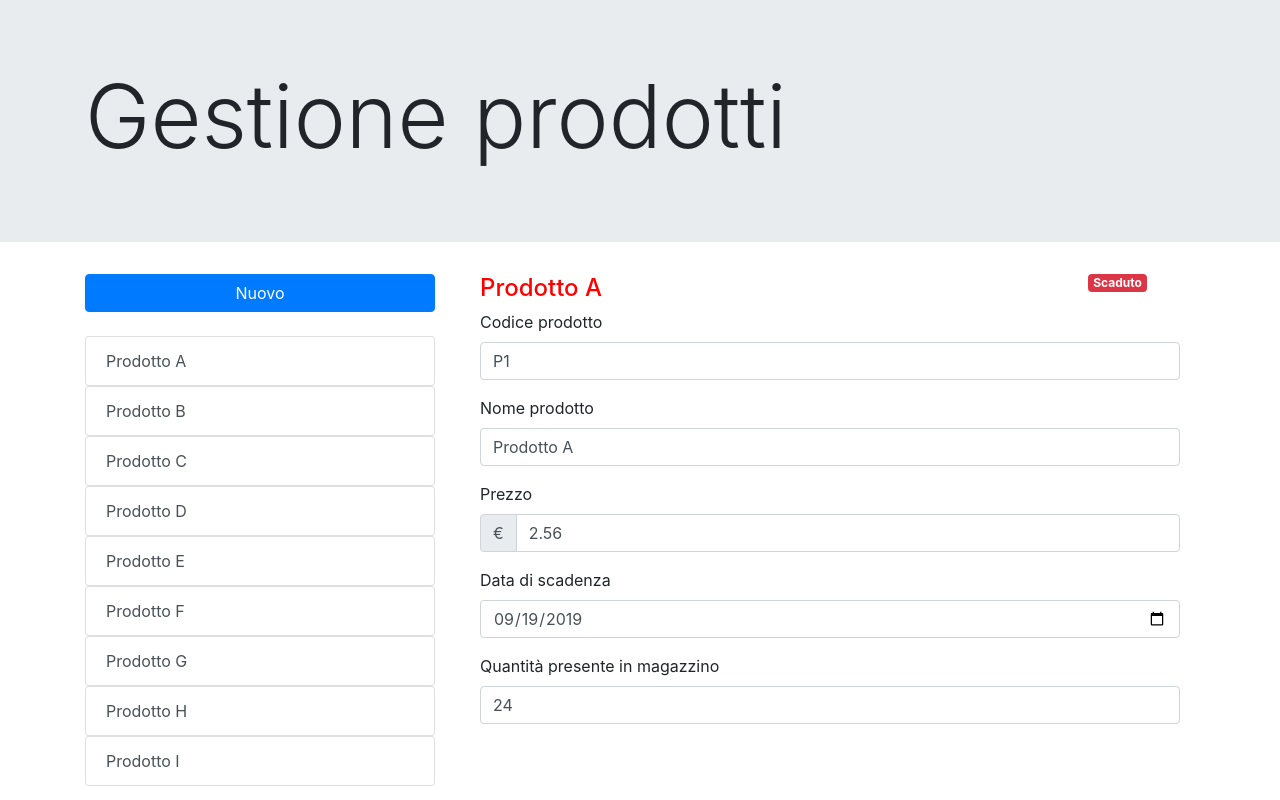
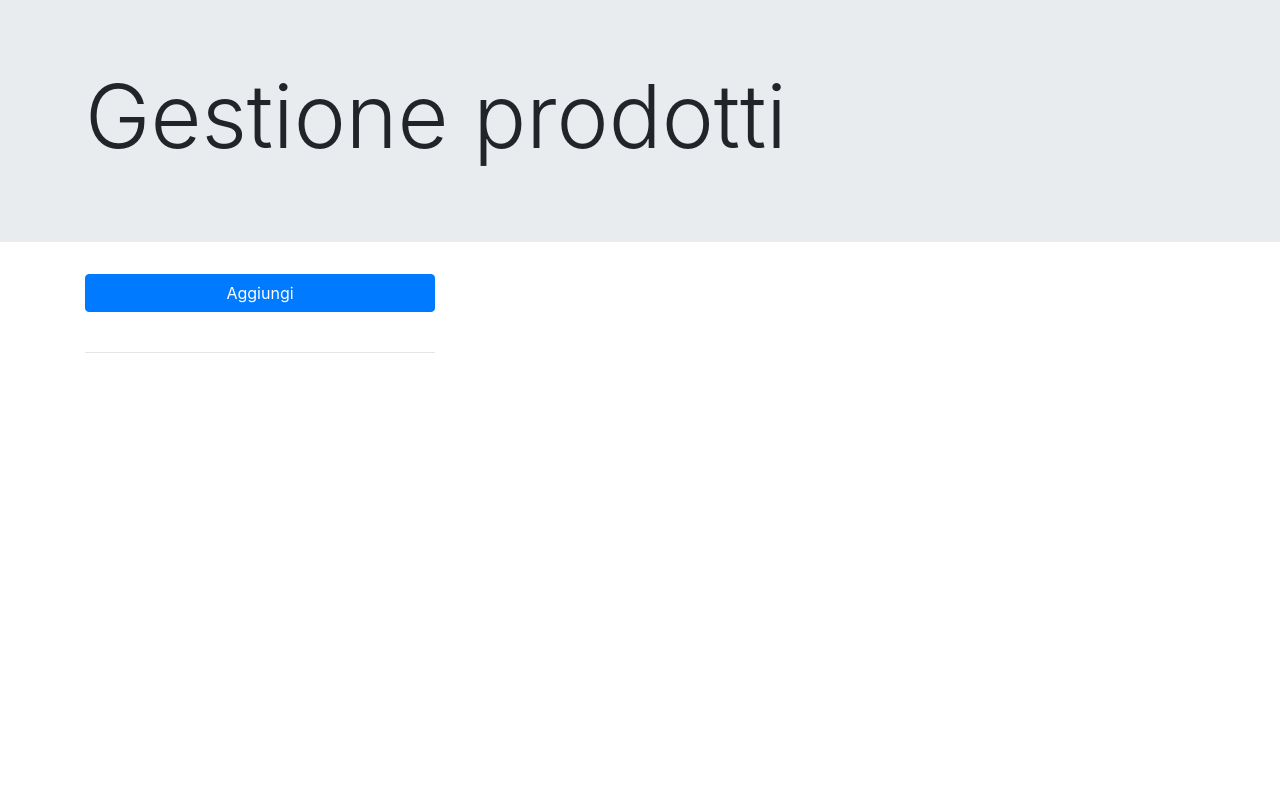
Before and after one commit to davideAlberti/angular-prodotto-aqqnwm, an Angular app: page / in a window 1280 px wide. Built offline with nearby package versions, Linux system fonts and the light colour scheme.

Commit message:
3 files modified

```diff
--- a/src/app/magazzino/magazzino.component.html
+++ b/src/app/magazzino/magazzino.component.html
@@ -1,16 +1,32 @@
 <div class="container">
 	<div class="row">
-		<div class="col-4 col-sm-4">
-      <button class="btn btn-primary btn-block" (click)="addNuovoProdotto()">Nuovo</button>
-
-      <br />
-
-      <div class="list-group" *ngFor="let item of prodotti.getItems(); let i = index">
-				<button type="button" class="list-group-item list-group-item-action" (click)="corrente = i">{{ item.nome }}</button>
+		<div class="col-sm-4">
+      <button class="btn btn-primary btn-block"
+      (click)="addNuovoProdotto()"
+      >Aggiungi</button>
+      <br>
+			<div class="list-group">
+				<button type="button" class="list-group-item list-group-item-action  d-flex justify-content-between align-items-center"
+        *ngFor="let prodotto of prodotti.getItems(); let i = index"
+        (click)="setCorrente(i)"
+        [ngClass]="{'active':corrente==i}"
+        ><div *ngIf="prodotto.nome != ''; else nuovoProdotto">{{prodotto.nome}}</div>
+        <ng-template #nuovoProdotto>Nuovo</ng-template>
+        <div>
+        <span class="badge badge-danger" *ngIf="prodotto.daAcquistare()">ACQ</span>
+        &nbsp;
+        <span class="badge"
+      [ngClass]="{'badge-danger': prodotto.giorniAScadenza() <= 0, 'badge-warning': prodotto.giorniAScadenza() > 0 && prodotto.giorniAScadenza() < 7, 'badge-success' : prodotto.giorniAScadenza() >= 7}"
+      >{{prodotto.getScadenzaShortLabel()}}</span>
+      </div>
+        </button>
 			</div>
+      <hr />
 		</div>
     <div class="col-sm-8">
-      <app-prodotto [prodotto]="prodotti.getItem(corrente)"></app-prodotto>
+      <app-prodotto [prodotto]="prodotti.getItem(corrente)"
+      *ngIf="prodotti.getLastIndex()>=0"
+      ></app-prodotto>
     </div>
 	</div>
 </div>
--- a/src/app/magazzino/magazzino.component.ts
+++ b/src/app/magazzino/magazzino.component.ts
@@ -1,34 +1,30 @@
-import { Component, OnInit } from '@angular/core';
-import { Prodotti } from './prodotti.model';
-import { Prodotto } from '../prodotto/prodotto.model';
+import { Component, OnInit } from "@angular/core";
+import { Prodotti } from "./prodotti.model";
+import { Prodotto } from "../prodotto/prodotto.model";
 
 @Component({
-  selector: 'app-magazzino',
-  templateUrl: './magazzino.component.html',
-  styleUrls: ['./magazzino.component.css']
+  selector: "app-magazzino",
+  templateUrl: "./magazzino.component.html",
+  styleUrls: ["./magazzino.component.css"]
 })
 export class MagazzinoComponent implements OnInit {
 
-  prodotti: Prodotti
-  corrente: number = 0;
+  prodotti: Prodotti;
+  corrente: number;
 
-  constructor() { }
+  constructor() {}
 
   ngOnInit() {
-    this.prodotti = new Prodotti()
-    this.prodotti.add(new Prodotto('P1', 'Prodotto A', 2.56, new Date('2019-09-19'), 24))
-    this.prodotti.add(new Prodotto('P2', 'Prodotto B', 2.56, new Date('2019-10-03'), 24))
-    this.prodotti.add(new Prodotto('P3', 'Prodotto C', 2.56, new Date('2019-10-18'), 24))
-    this.prodotti.add(new Prodotto('P4', 'Prodotto D', 2.56, new Date('2019-12-25'), 24))
-    this.prodotti.add(new Prodotto('P5', 'Prodotto E', 2.56, new Date('2019-11-20'), 24))
-    this.prodotti.add(new Prodotto('P6', 'Prodotto F', 2.56, new Date('2019-10-20'), 24))
-    this.prodotti.add(new Prodotto('P7', 'Prodotto G', 2.56, new Date('2019-10-11'), 24))
-    this.prodotti.add(new Prodotto('P8', 'Prodotto H', 2.56, new Date('2019-12-18'), 24))
-    this.prodotti.add(new Prodotto('P9', 'Prodotto I', 2.56, new Date('2019-11-20'), 24))
+    this.prodotti = new Prodotti();
+    this.corrente = -1;
+  }
+
+  setCorrente(indice: number) {
+    this.corrente = indice;
   }
 
   addNuovoProdotto() {
-    this.prodotti.add(new Prodotto('nuovo', '', 0.00, new Date(), 0))
-    this.corrente = this.prodotti.getLastIndex
+    this.prodotti.add(new Prodotto("", "", 0.0, new Date(), 0));
+    this.corrente = this.prodotti.getLastIndex();
   }
 }
--- a/src/app/magazzino/prodotti.model.ts
+++ b/src/app/magazzino/prodotti.model.ts
@@ -19,7 +19,7 @@ export class Prodotti {
     this.prodotti.push(item)
   }
 
-  get getLastIndex() {
+  getLastIndex() {
     return this.prodotti.length - 1;
   }
 }
```
